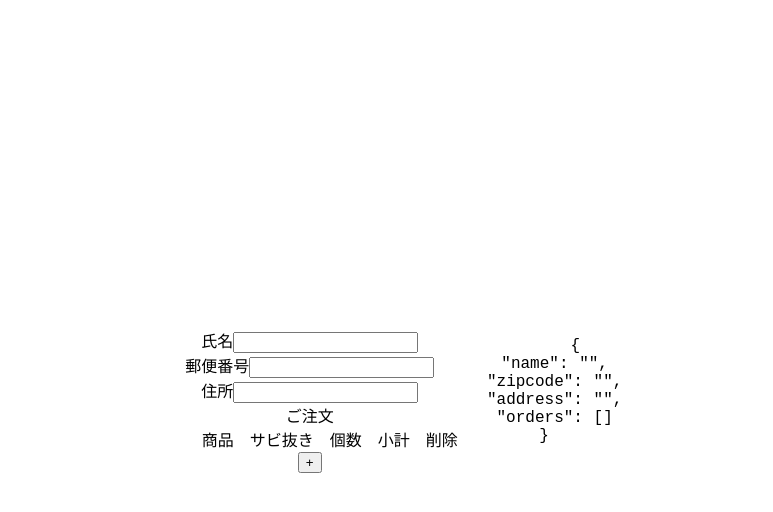
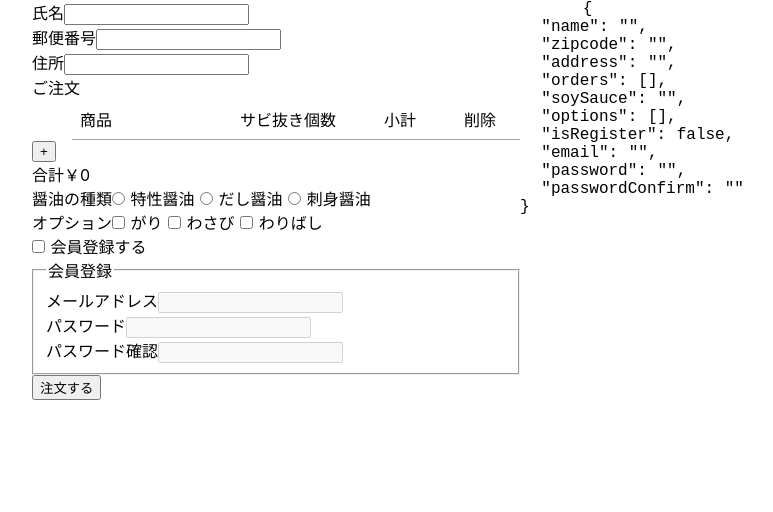
Before and after one commit to KadoTomohiro/VueValidationConsideration, a Nuxt app: page / in a window 1280 px wide. Shown: the top 512 px of the page, without its empty margins (252-1025 px from the left). Built offline with nearby package versions, Linux system fonts and the light colour scheme.

Commit message:
update forms

```diff
--- a/components/DeliveryForm.vue
+++ /dev/null
@@ -1,107 +0,0 @@
-<template>
-  <div class="container">
-    <form>
-      <div class="control-unit">
-        <label for="name">氏名</label>
-        <input id="name" v-model="form.name" type="text" />
-      </div>
-      <div class="control-unit">
-        <label for="zipcode">郵便番号</label>
-        <input id="zipcode" v-model="form.zipcode" type="text" />
-      </div>
-      <div class="control-unit">
-        <label for="address">住所</label>
-        <input id="address" v-model="form.address" type="text" />
-      </div>
-      <div class="control-unit">
-        <label>ご注文</label>
-        <ul>
-          <li>
-            <OrderListLayout>
-              <template #menu>商品</template>
-              <template #wasabi>サビ抜き</template>
-              <template #amount>個数</template>
-              <template #sumTotal>小計</template>
-              <template #remove>削除</template>
-            </OrderListLayout>
-          </li>
-          <li v-for="(order, index) in form.orders" :key="index">
-            <OrderInput
-              v-model="form.orders[index]"
-              :menu-list="menuList"
-              @remove-order="removeOrder(index)"
-            ></OrderInput>
-          </li>
-        </ul>
-        <button type="button" @click="addOrder()">+</button>
-      </div>
-    </form>
-    <pre>
-      {{ form }}
-    </pre>
-  </div>
-</template>
-
-<script lang="ts">
-import Vue from 'vue'
-import { Component } from 'vue-property-decorator'
-import { Menu, Order } from '~/models/Order'
-
-interface DeliveryForm {
-  name: string
-  zipcode: string
-  address: string
-  orders: Order[]
-}
-
-@Component({
-  name: 'DeliveryForm',
-})
-export default class DeliveryFormComponent extends Vue {
-  form: DeliveryForm = {
-    name: '',
-    zipcode: '',
-    address: '',
-    orders: [],
-  }
-
-  menuList: Menu[] = []
-
-  addOrder() {
-    this.form.orders.push({
-      menu: {
-        name: '',
-        price: 0,
-        wasabi: false,
-      },
-      amount: 1,
-      withoutWasabi: false,
-    })
-  }
-
-  removeOrder(index: number) {
-    console.log(index)
-    this.form.orders.splice(index, 1)
-  }
-
-  mounted() {
-    this.menuList = [
-      { name: 'マグロ', prise: 250, wasabi: true },
-      { name: 'タイ', prise: 300, wasabi: true },
-      { name: 'エビ', prise: 150, wasabi: true },
-      { name: 'タマゴ', prise: 100, wasabi: false },
-    ]
-  }
-}
-</script>
-
-<style scoped>
-.container {
-  display: flex;
-  justify-content: center;
-}
-
-ul {
-  list-style: none;
-}
-</style>
--- /dev/null
+++ b/components/DeliveryForm/DeliveryForm.vue
@@ -0,0 +1,174 @@
+<template>
+  <div class="container">
+    <form @submit.prevent="onSubmit()">
+      <div class="control-unit">
+        <label for="name">氏名</label>
+        <input id="name" v-model="form.name" type="text" />
+      </div>
+      <div class="control-unit">
+        <label for="zipcode">郵便番号</label>
+        <input id="zipcode" v-model="form.zipcode" type="text" />
+      </div>
+      <div class="control-unit">
+        <label for="address">住所</label>
+        <input id="address" v-model="form.address" type="text" />
+      </div>
+      <div class="control-unit">
+        <label>ご注文</label>
+        <ul>
+          <li>
+            <OrderInputHeader></OrderInputHeader>
+          </li>
+          <li v-for="(order, index) in form.orders" :key="index">
+            <OrderInput
+              v-model="form.orders[index]"
+              :menu-list="menuList"
+              @remove-order="removeOrder(index)"
+            ></OrderInput>
+          </li>
+        </ul>
+        <button type="button" @click="addOrder()">+</button>
+      </div>
+      <div>合計{{ total | currency }}</div>
+      <div class="control-unit">
+        <label>醤油の種類</label>
+        <label v-for="soySauce in soySauces" :key="soySauce.value">
+          <input v-model="form.soySauce" type="radio" :value="soySauce.value" />
+          {{ soySauce.name }}
+        </label>
+      </div>
+      <div class="control-unit">
+        <label>オプション</label>
+        <label v-for="option in optionList" :key="option.value">
+          <input v-model="form.options" type="checkbox" :value="option.value" />
+          {{ option.name }}
+        </label>
+      </div>
+
+      <div class="control-unit">
+        <label>
+          <input v-model="form.isRegister" type="checkbox" />
+          会員登録する
+        </label>
+      </div>
+
+      <fieldset :disabled="!form.isRegister">
+        <legend>会員登録</legend>
+        <div class="control-unit">
+          <label for="email">メールアドレス</label>
+          <input id="email" v-model="form.email" type="email" />
+        </div>
+        <div class="control-unit">
+          <label for="password">パスワード</label>
+          <input id="password" v-model="form.password" type="password" />
+        </div>
+        <div class="control-unit">
+          <label for="passwordConfirm">パスワード確認</label>
+          <input
+            id="passwordConfirm"
+            v-model="form.passwordConfirm"
+            type="password"
+          />
+        </div>
+      </fieldset>
+      <button>注文する</button>
+    </form>
+    <pre>
+      {{ form }}
+    </pre>
+  </div>
+</template>
+
+<script lang="ts">
+import Vue from 'vue'
+import { Component } from 'vue-property-decorator'
+import { Menu, Order } from '~/models/Order'
+import {
+  DeliveryForm,
+  OptionList,
+  SoySauces,
+} from '~/components/DeliveryForm/DeliveryFormModels'
+import OrderInput from '~/components/DeliveryForm/OrderInput.vue'
+import OrderInputHeader from '~/components/DeliveryForm/OrderInputHeader.vue'
+
+@Component({
+  name: 'DeliveryForm',
+  components: { OrderInput, OrderInputHeader },
+})
+export default class DeliveryFormComponent extends Vue {
+  form: DeliveryForm = {
+    name: '',
+    zipcode: '',
+    address: '',
+    orders: [],
+    soySauce: '',
+    options: [],
+    isRegister: false,
+    email: '',
+    password: '',
+    passwordConfirm: '',
+  }
+
+  menuList: Menu[] = []
+  soySauces: SoySauces = []
+  optionList: OptionList = []
+
+  get total() {
+    return this.form.orders.reduce((sum: number, order: Order) => {
+      return sum + this.sumTotal(order)
+    }, 0)
+  }
+
+  addOrder() {
+    this.form.orders.push({
+      menu: {
+        name: '',
+        prise: 0,
+        wasabi: false,
+      },
+      amount: 1,
+      withoutWasabi: false,
+    })
+  }
+
+  removeOrder(index: number) {
+    this.form.orders.splice(index, 1)
+  }
+
+  onSubmit(): void {}
+
+  sumTotal(order: Order): number {
+    return order.menu.prise * order.amount
+  }
+
+  mounted() {
+    this.menuList = [
+      { name: 'マグロ', prise: 250, wasabi: true },
+      { name: 'タイ', prise: 300, wasabi: true },
+      { name: 'エビ', prise: 150, wasabi: true },
+      { name: 'タマゴ', prise: 100, wasabi: false },
+    ]
+    this.soySauces = [
+      { name: '特性醤油', value: 'tokusei' },
+      { name: 'だし醤油', value: 'dashi' },
+      { name: '刺身醤油', value: 'sashimi' },
+    ]
+    this.optionList = [
+      { name: 'がり', value: 'gari' },
+      { name: 'わさび', value: 'wasabi' },
+      { name: 'わりばし', value: 'waribashi' },
+    ]
+  }
+}
+</script>
+
+<style scoped>
+.container {
+  display: flex;
+  justify-content: center;
+}
+
+ul {
+  list-style: none;
+}
+</style>
--- /dev/null
+++ b/components/DeliveryForm/DeliveryFormModels.ts
@@ -0,0 +1,18 @@
+import { Order } from '~/models/Order'
+import { NameValue } from '~/models/UtilityTypes'
+
+export interface DeliveryForm {
+  name: string
+  zipcode: string
+  address: string
+  orders: Order[]
+  soySauce: string
+  options: string[]
+  isRegister: boolean
+  email: string
+  password: string
+  passwordConfirm: string
+}
+
+export type SoySauces = NameValue<string>[]
+export type OptionList = NameValue<string>[]
--- a/components/OrderInput.vue
+++ b/components/DeliveryForm/OrderInput.vue
@@ -2,6 +2,7 @@
   <div>
     <OrderListLayout>
       <template #menu>
+        <label>
           <select v-model="order.menu" name="">
             <option
               v-for="(menu, menuIndex) in menuList"
@@ -11,6 +12,7 @@
               {{ menu.name }} ({{ menu.prise | currency }})
             </option>
           </select>
+        </label>
       </template>
       <template #wasabi>
         <label>
@@ -18,8 +20,8 @@
             v-model="order.withoutWasabi"
             type="checkbox"
             :disabled="!order.menu.wasabi"
-          />サビ抜き</label
-        >
+          />
+        </label>
       </template>
       <template #amount>
         <label>
@@ -41,18 +43,20 @@
 <script lang="ts">
 import Vue, { PropType } from 'vue'
 import { Component, Prop, Emit, Model } from 'vue-property-decorator'
+import OrderListLayout from '@/components/DeliveryForm/OrderListLayout'
 import { Menu, Order } from '~/models/Order'
 
-@Component
+@Component({
+  components: {
+    OrderListLayout,
+  },
+})
 export default class OrderInput extends Vue {
   @Prop({ type: Array as PropType<Menu[]>, required: true })
-  readonly menuList: Menu[]
-
-  // @Prop({ type: Object as PropType<Order>, required: true })
-  // readonly order: Order
+  readonly menuList!: Menu[]
 
   @Model('change', { type: Object as PropType<Order>, required: true })
-  readonly order
+  readonly order!: Order
 
   @Emit()
   removeOrder(): Order {
--- /dev/null
+++ b/components/DeliveryForm/OrderInputHeader.vue
@@ -0,0 +1,22 @@
+<template>
+  <OrderListLayout>
+    <template #menu>商品</template>
+    <template #wasabi>サビ抜き</template>
+    <template #amount>個数</template>
+    <template #sumTotal>小計</template>
+    <template #remove>削除</template>
+  </OrderListLayout>
+</template>
+
+<script type="ts">
+import Vue from "vue";
+import { Component } from "vue-property-decorator";
+import OrderListLayout from "@/components/DeliveryForm/OrderListLayout";
+
+@Component({
+  components: {
+    OrderListLayout,
+  },
+})
+export default class OrderInput extends Vue {}
+</script>
--- /dev/null
+++ b/components/DeliveryForm/OrderListLayout.vue
@@ -0,0 +1,34 @@
+<template>
+  <div class="container">
+    <div class="slot menu"><slot name="menu"></slot></div>
+    <div class="slot wasabi"><slot name="wasabi"></slot></div>
+    <div class="slot amount"><slot name="amount"></slot></div>
+    <div class="slot sumTotal"><slot name="sumTotal"></slot></div>
+    <div class="slot remove"><slot name="remove"></slot></div>
+  </div>
+</template>
+
+<style scoped>
+.container {
+  padding: 0.5em;
+  border-bottom: #a0a0a0 solid 1px;
+}
+.slot {
+  display: inline-block;
+}
+.menu {
+  width: 10em;
+}
+.wasabi {
+  width: 4em;
+}
+.amount {
+  width: 5em;
+}
+.sumTotal {
+  width: 5em;
+}
+.remove {
+  width: 3em;
+}
+</style>
--- a/components/OrderListLayout.vue
+++ /dev/null
@@ -1,15 +0,0 @@
-<template>
-  <div>
-    <span class="menu"><slot name="menu"></slot></span>
-    <span class="wasabi"><slot name="wasabi"></slot></span>
-    <span class="amount"><slot name="amount"></slot></span>
-    <span class="sumTotal"><slot name="sumTotal"></slot></span>
-    <span class="remove"><slot name="remove"></slot></span>
-  </div>
-</template>
-
-<style scoped>
-span {
-  margin: 0.5em;
-}
-</style>
--- /dev/null
+++ b/models/UtilityTypes.ts
@@ -0,0 +1 @@
+export type NameValue<ValueType> = { name: string; value: ValueType }
--- a/pages/index.vue
+++ b/pages/index.vue
@@ -4,40 +4,6 @@
 
 <script lang="ts">
 import Vue from 'vue'
-import DeliveryForm from '@/components/DeliveryForm.vue'
 
 export default Vue.extend({})
 </script>
-
-<style>
-.container {
-  margin: 0 auto;
-  min-height: 100vh;
-  display: flex;
-  justify-content: center;
-  align-items: center;
-  text-align: center;
-}
-
-.title {
-  font-family: 'Quicksand', 'Source Sans Pro', -apple-system, BlinkMacSystemFont,
-    'Segoe UI', Roboto, 'Helvetica Neue', Arial, sans-serif;
-  display: block;
-  font-weight: 300;
-  font-size: 100px;
-  color: #35495e;
-  letter-spacing: 1px;
-}
-
-.subtitle {
-  font-weight: 300;
-  font-size: 42px;
-  color: #526488;
-  word-spacing: 5px;
-  padding-bottom: 15px;
-}
-
-.links {
-  padding-top: 15px;
-}
-</style>
```
Lines whose indentation alone changed are shown as unchanged.
